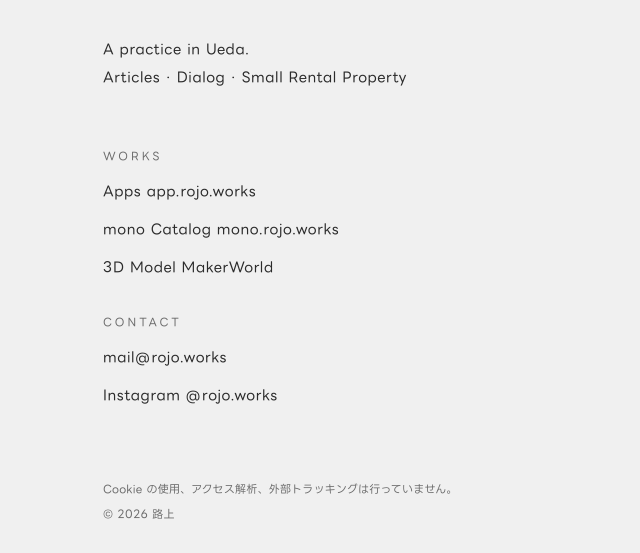
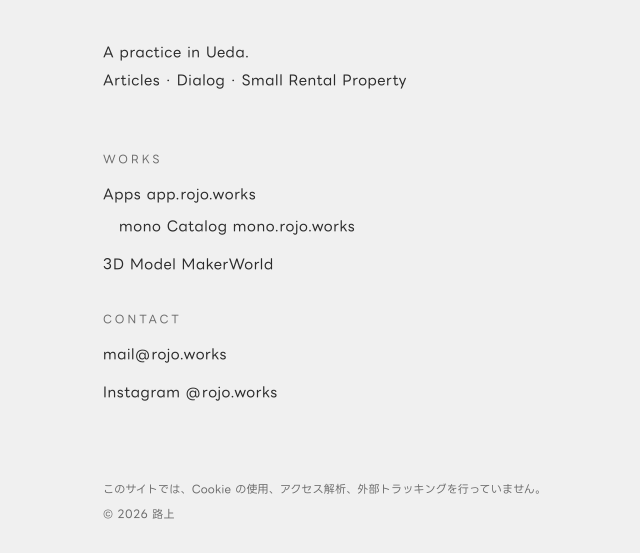
Before and after one commit to rojo-works/rojo-works-site, a plain HTML site: page index.html in a window 1280 px wide. Shown: the part 247-800 px from the top of the page, without its empty margins (297-937 px from the left). Drawn offline with Linux system fonts and the light colour scheme.

Commit message:
mono を Apps の配下に1段下げ、フッターの主語を app.rojo.works と揃える
WORKS 欄で Apps と mono を .link-group（gap 8px）にまとめ、
mono 側に padding-left 16px を付けて親子関係を見せる。

フッターは「このサイトでは、」を足して app.rojo.works と同じ文言にする。
主語が無いと、認証用 Cookie を発行するリンク先 mono.rojo.works まで
含む約束に読めるため。

追加した こ を イ サ に合わせてフォント subset を再生成（21,612 → 23,260 バイト）。

```diff
--- a/index.html
+++ b/index.html
@@ -120,6 +120,17 @@
       outline: none;
     }
 
+    /* 親リンクとその配下を1組にまとめ、配下は1段下げる */
+    .link-group {
+      display: flex;
+      flex-direction: column;
+      gap: 8px;
+    }
+
+    .links a.sub {
+      padding-left: 16px;
+    }
+
     .footer {
       width: 100%;
       max-width: 480px;
@@ -158,8 +169,10 @@
     <div class="groups">
       <nav class="links" aria-labelledby="works-label">
         <h2 class="section-label" id="works-label">WORKS</h2>
-        <a href="https://app.rojo.works/">Apps app.rojo.works</a>
-        <a href="https://mono.rojo.works/">mono Catalog mono.rojo.works</a>
+        <div class="link-group">
+          <a href="https://app.rojo.works/">Apps app.rojo.works</a>
+          <a class="sub" href="https://mono.rojo.works/">mono Catalog mono.rojo.works</a>
+        </div>
         <a href="https://makerworld.com/ja/@user_612155057" target="_blank" rel="noopener">3D Model MakerWorld</a>
       </nav>
 
@@ -172,7 +185,7 @@
   </main>
 
   <footer class="footer">
-    <p>Cookie の使用、アクセス解析、外部トラッキングは行っていません。</p>
+    <p>このサイトでは、Cookie の使用、アクセス解析、外部トラッキングを行っていません。</p>
     <p>© 2026 路上</p>
   </footer>
 </body>
```
Also changed, not shown: assets/fonts/line-seed-jp-regular.woff2, 1 other file.
